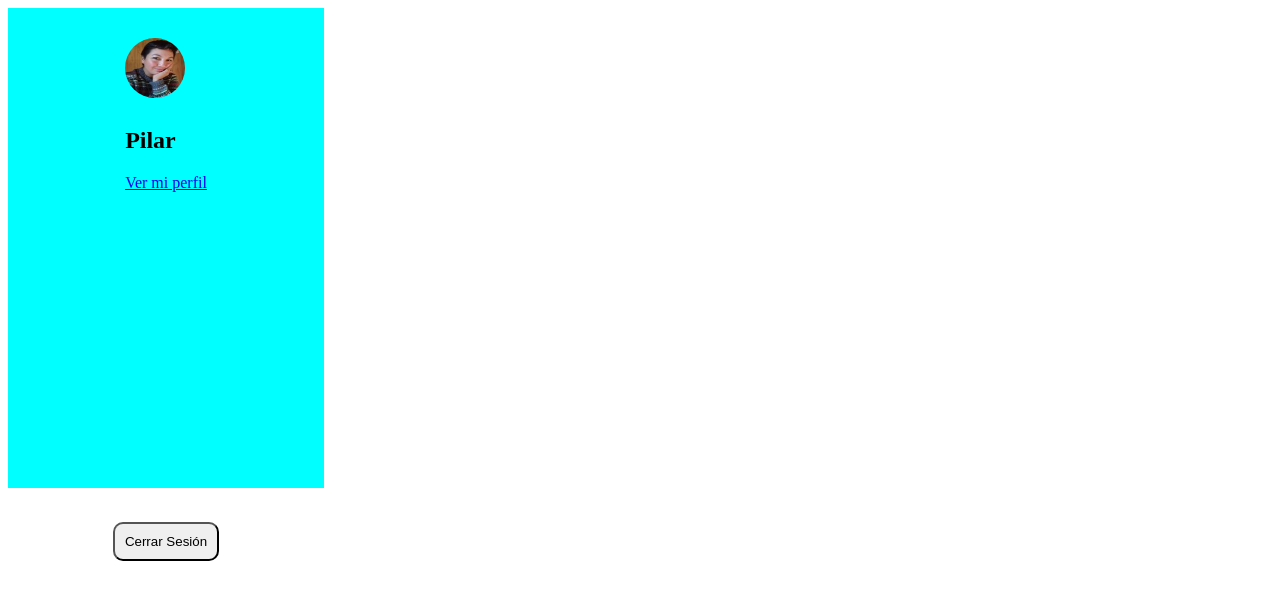
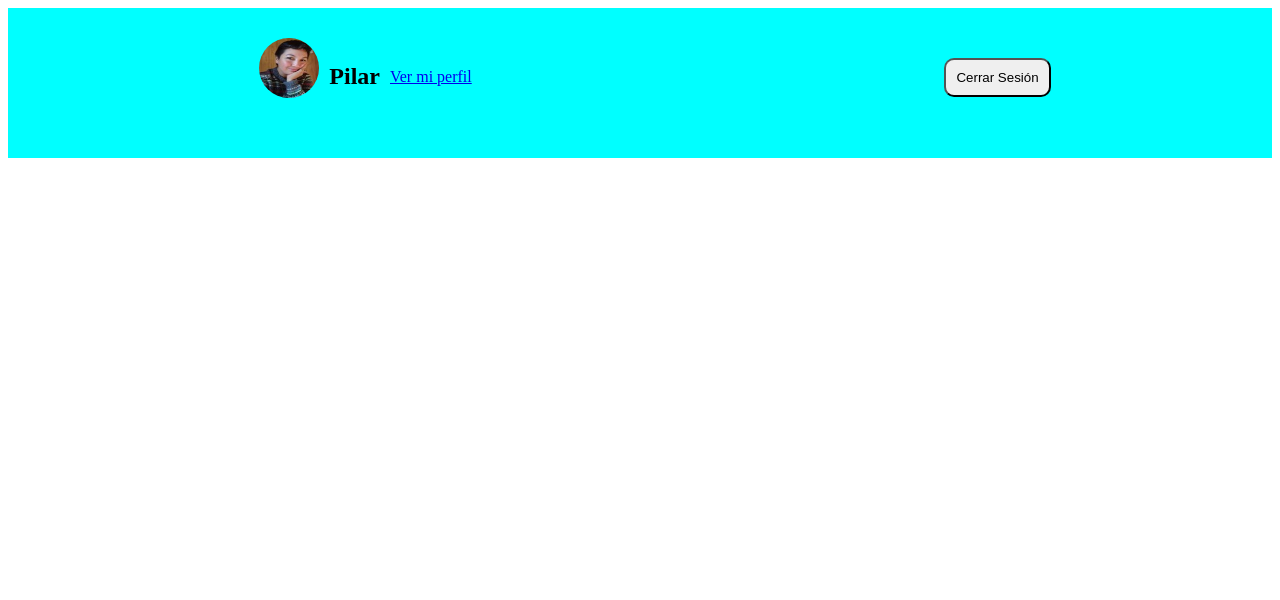
Before and after one commit to Lavkenpilar/perfil-flexible, a plain HTML site: page index.html in a window 1280 px wide. Drawn offline with Linux system fonts and the light colour scheme.

Commit message:
creo-media-queries

```diff
--- a/assets/css/styles.css
+++ b/assets/css/styles.css
@@ -2,9 +2,10 @@
     background-color: aqua;
     display: flex;
     flex-direction: column;
-    width: 25%;
-    height: 60vh;
+    /*width: 25%;
+    height: 60vh;*/
     align-items: center;
+
 
 }
 .foto {
@@ -13,7 +14,7 @@
     height: 60px;
 }
 .perfil {
-    padding-top: 30px;
+    padding: 30px;
     padding-bottom: 330px;
 
 }
@@ -24,4 +25,23 @@ h2 {
 button {
     padding: 10px;
     border-radius: 10px;
+
 }
+@media (min-width:992px){
+    .container {
+        flex-direction: row;
+        justify-content: space-around;
+        align-items: flex-start;
+        height: 150px ;
+    }
+    .perfil {
+        display: flex;
+        flex-direction: row;
+        gap: 10px;
+    }
+    a {padding-top: 30px;}
+
+    button {
+        margin-top: 50px;
+    }
+}
```
